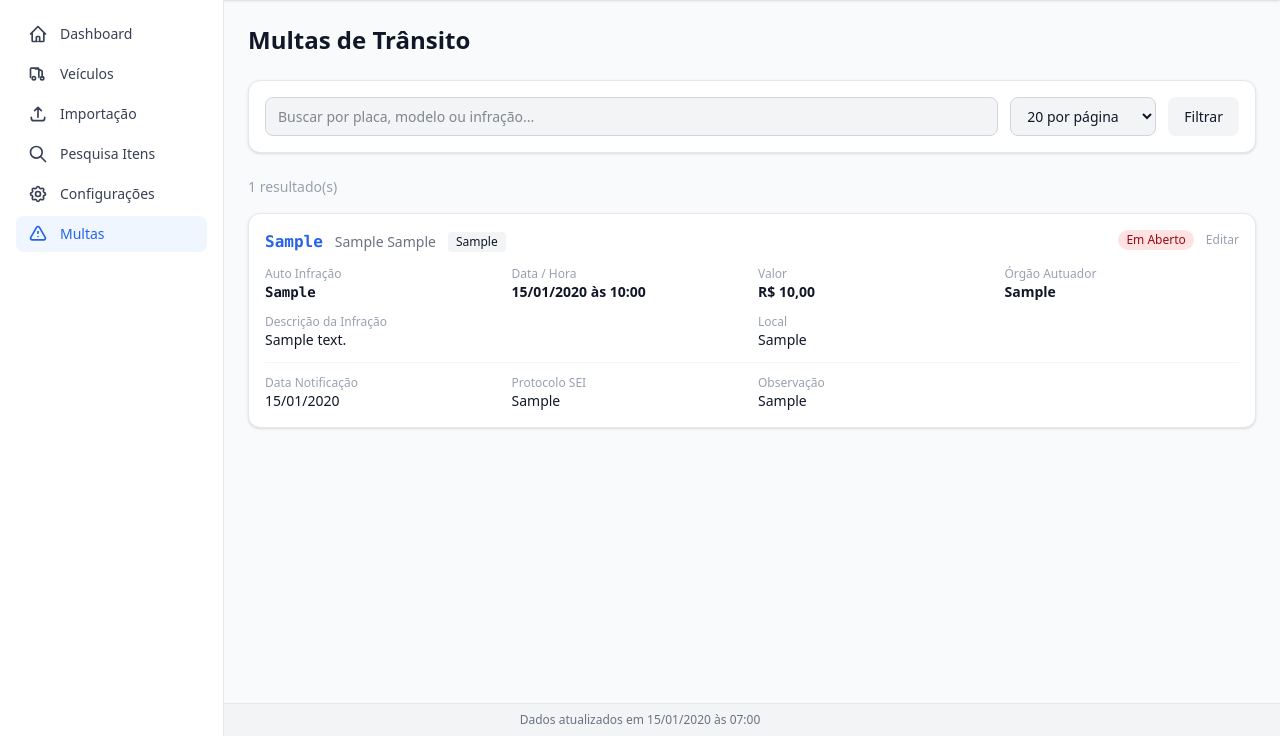
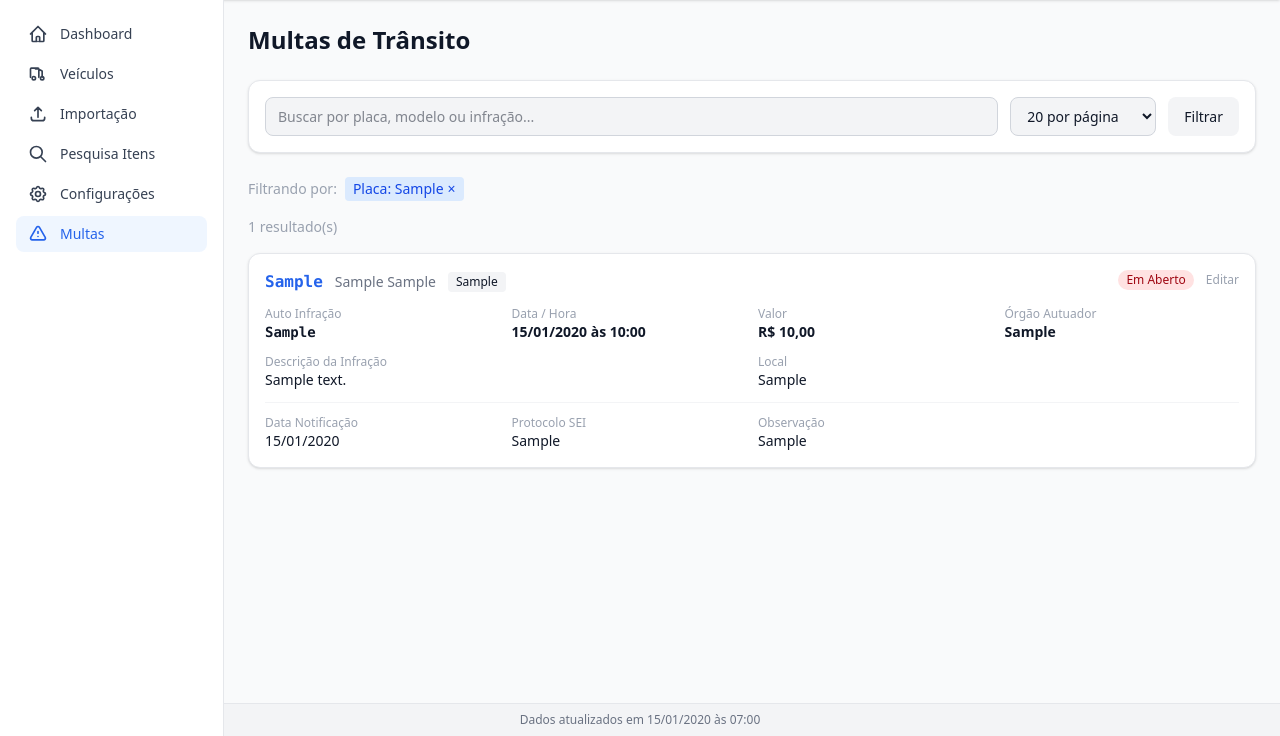
Before and after one commit to aliastrackingna/dashboard_manutencoes, a Django app: a page that uses apps/multas/templates/multas/lista.html in a window 1280 px wide. Shown: the part 64-800 px from the top of the page. Run offline with Django 5.2, Linux system fonts and the light colour scheme; a user stored in the database is signed in; tables that the repository leaves empty hold one stand-in row (values such as "Sample post").

Commit message:
Adicionar filtros clicáveis de placa e unidade na lista de multas
Co-Authored-By: Claude Opus 4.6 <noreply@anthropic.com>

```diff
--- a/apps/multas/templates/multas/lista.html
+++ b/apps/multas/templates/multas/lista.html
@@ -19,6 +19,23 @@
     </form>
 </div>
 
+{% if placa or unidade %}
+<div class="flex items-center gap-2 mb-4 flex-wrap">
+    <span class="text-sm text-gray-400">Filtrando por:</span>
+    {% if placa %}
+    <span class="inline-flex items-center gap-1 text-sm bg-blue-100 dark:bg-blue-900 text-blue-700 dark:text-blue-300 px-2 py-0.5 rounded">
+        Placa: {{ placa }}
+        <a href="?{% if q %}q={{ q|urlencode }}&{% endif %}{% if unidade %}unidade={{ unidade|urlencode }}&{% endif %}por_pagina={{ por_pagina }}" class="hover:text-red-500 transition-colors">&times;</a>
+    </span>
+    {% endif %}
+    {% if unidade %}
+    <span class="inline-flex items-center gap-1 text-sm bg-blue-100 dark:bg-blue-900 text-blue-700 dark:text-blue-300 px-2 py-0.5 rounded">
+        Unidade: {{ unidade }}
+        <a href="?{% if q %}q={{ q|urlencode }}&{% endif %}{% if placa %}placa={{ placa|urlencode }}&{% endif %}por_pagina={{ por_pagina }}" class="hover:text-red-500 transition-colors">&times;</a>
+    </span>
+    {% endif %}
+</div>
+{% endif %}
 <p class="text-sm text-gray-400 mb-4">{{ page.paginator.count }} resultado(s)</p>
 
 <div class="space-y-4">
@@ -26,10 +43,12 @@
     <div class="bg-white dark:bg-gray-800 rounded-xl shadow-sm border border-gray-200 dark:border-gray-700 p-4">
         <div class="flex items-start justify-between mb-3">
             <div class="flex items-center gap-3">
-                <span class="font-mono font-bold text-primary dark:text-blue-400">{{ multa.veiculo.placa }}</span>
+                <a href="?placa={{ multa.veiculo.placa|urlencode }}"
+                   class="font-mono font-bold text-primary dark:text-blue-400 hover:underline">{{ multa.veiculo.placa }}</a>
                 <span class="text-sm text-gray-500">{{ multa.veiculo.marca }} {{ multa.veiculo.modelo }}</span>
                 {% if multa.veiculo.unidade %}
-                <span class="text-xs bg-gray-100 dark:bg-gray-700 px-2 py-0.5 rounded">{{ multa.veiculo.unidade }}</span>
+                <a href="?unidade={{ multa.veiculo.unidade|urlencode }}"
+                   class="text-xs bg-gray-100 dark:bg-gray-700 px-2 py-0.5 rounded hover:bg-blue-100 dark:hover:bg-blue-900 hover:text-blue-700 dark:hover:text-blue-300 transition-colors cursor-pointer">{{ multa.veiculo.unidade }}</a>
                 {% endif %}
             </div>
             <div class="flex items-center gap-3">
@@ -98,12 +117,12 @@
 {% if page.has_other_pages %}
 <div class="mt-6 flex justify-center gap-2">
     {% if page.has_previous %}
-    <a href="?page={{ page.previous_page_number }}&q={{ q }}&por_pagina={{ por_pagina }}"
+    <a href="?page={{ page.previous_page_number }}&q={{ q }}&por_pagina={{ por_pagina }}{% if placa %}&placa={{ placa|urlencode }}{% endif %}{% if unidade %}&unidade={{ unidade|urlencode }}{% endif %}"
        class="px-3 py-1 rounded bg-gray-100 dark:bg-gray-700 text-sm hover:bg-gray-200">&laquo; Anterior</a>
     {% endif %}
     <span class="px-3 py-1 text-sm text-gray-500">Página {{ page.number }} de {{ page.paginator.num_pages }}</span>
     {% if page.has_next %}
-    <a href="?page={{ page.next_page_number }}&q={{ q }}&por_pagina={{ por_pagina }}"
+    <a href="?page={{ page.next_page_number }}&q={{ q }}&por_pagina={{ por_pagina }}{% if placa %}&placa={{ placa|urlencode }}{% endif %}{% if unidade %}&unidade={{ unidade|urlencode }}{% endif %}"
        class="px-3 py-1 rounded bg-gray-100 dark:bg-gray-700 text-sm hover:bg-gray-200">Próxima &raquo;</a>
     {% endif %}
 </div>
--- a/apps/multas/views.py
+++ b/apps/multas/views.py
@@ -11,6 +11,14 @@ OPCOES_POR_PAGINA = [15, 20, 30, 50, 100]
 
 def lista(request):
     qs = Multa.objects.select_related('veiculo').all()
+
+    placa = request.GET.get('placa', '').strip()
+    if placa:
+        qs = qs.filter(veiculo__placa=placa)
+
+    unidade = request.GET.get('unidade', '').strip()
+    if unidade:
+        qs = qs.filter(veiculo__unidade=unidade)
 
     q = request.GET.get('q', '').strip()
     if q:
@@ -34,6 +42,8 @@ def lista(request):
     return render(request, 'multas/lista.html', {
         'page': page,
         'q': q,
+        'placa': placa,
+        'unidade': unidade,
         'por_pagina': str(por_pagina_int),
         'opcoes_por_pagina': OPCOES_POR_PAGINA,
     })
```
